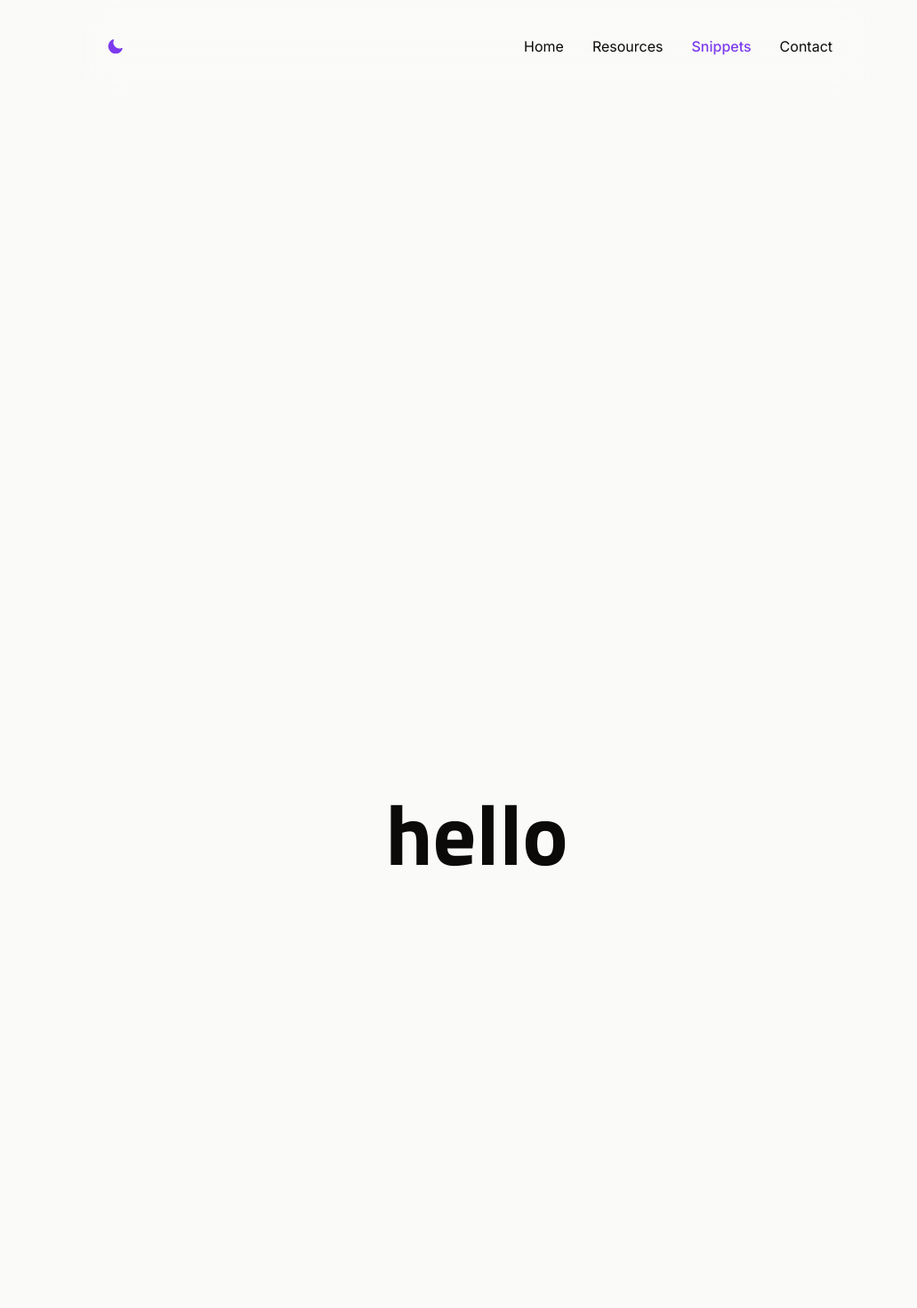
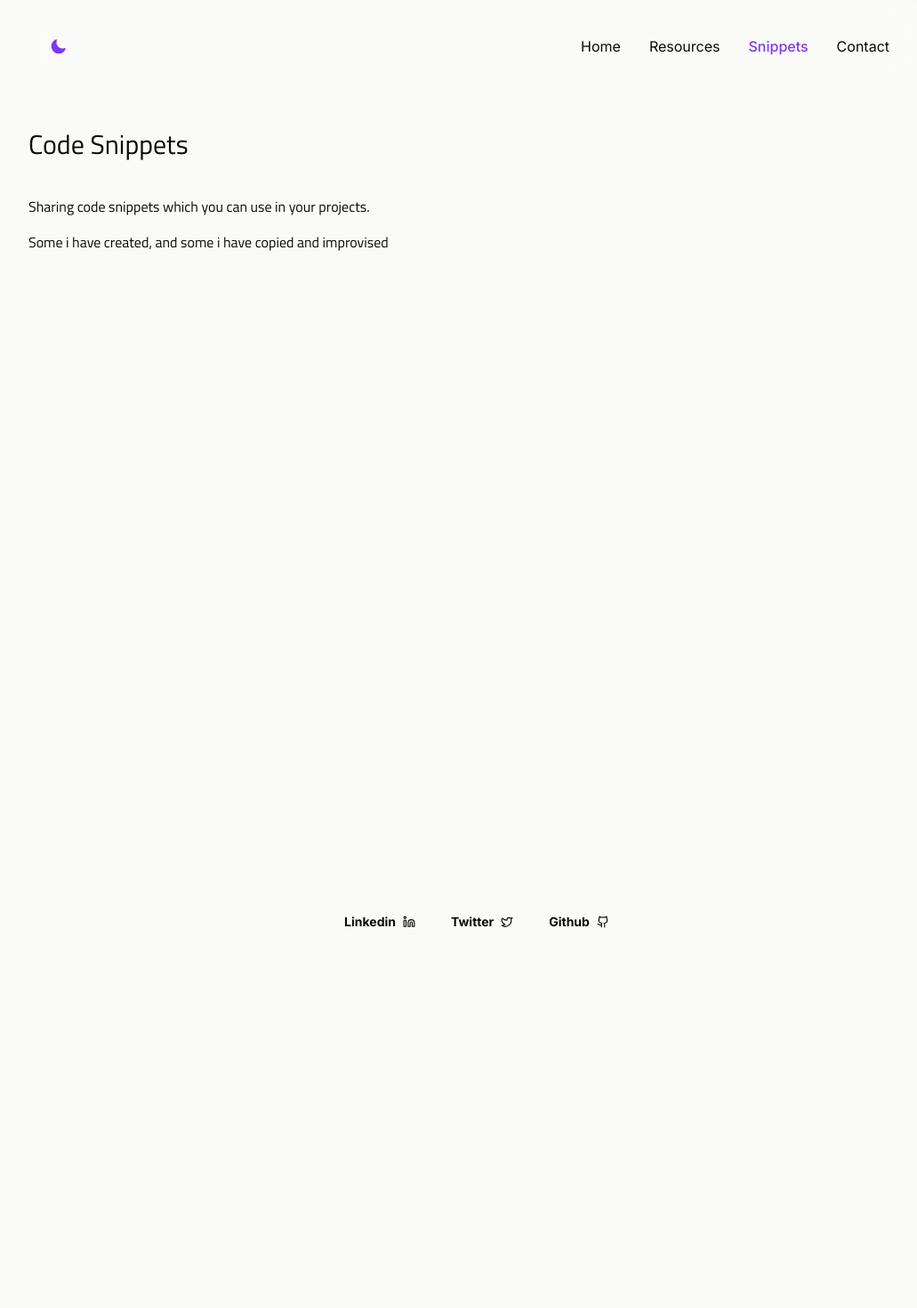
Before and after one commit to mxnan/pages-blogs, a Next.js app: page /snippets in a window 1280 px wide. Shown: the top 1470 px of the page at 89% size, without its empty margins (104-1135 px from the left). After the commit the page ends 1104 px from the top, so only its background shows below. Built offline with nearby package versions, Linux system fonts and the light colour scheme.

Commit message:
adding mdx components
to data/snippets

```diff
--- a/src/components/container/footer.tsx
+++ b/src/components/container/footer.tsx
@@ -4,7 +4,7 @@ import { GithubIcon, LinkedinIcon, TwitterIcon } from "lucide-react";
 
 const Footer = () => {
   return (
-    <footer className="flexcenter  max-w-4xl w-full p-16 mx-auto">
+    <footer className="flexcenter  max-w-4xl w-full p-12 mx-auto">
       <div className="flexcenter max-sm:flex-col gap-2">
         <Button
           variant={"ghost"}
--- a/src/components/container/navbar.tsx
+++ b/src/components/container/navbar.tsx
@@ -5,7 +5,7 @@ const Navbar = () => {
   return (
     <>
       {/* Navigation bar */}
-      <header className="sticky-nav font-title flex justify-between items-center max-w-4xl w-full p-8 mx-auto bg-opacity-60">
+      <header className="sticky-nav flex justify-between items-center max-w-5xl w-full p-8 mx-auto bg-opacity-60">
         {/* Dark mode toggle button */}
         <Themebutton />
         <Navlinks />
--- a/src/components/container/navlinks.tsx
+++ b/src/components/container/navlinks.tsx
@@ -5,7 +5,7 @@ import Mobilenav from "./mobile-nav";
 
 const Navlinks = () => {
   return (
-    <nav>
+    <nav className="font-title">
       {/* Desktop navigation links */}
       <div className="hidden sm:block">
         <Desktopnav />
--- a/src/pages/snippets/index.tsx
+++ b/src/pages/snippets/index.tsx
@@ -1,17 +1,22 @@
-import Container from '@/components/container/container'
-import React from 'react'
+import Container from "@/components/container/container";
+import React from "react";
 
 const Snippetspage = () => {
   return (
     <Container
-    title="Snippets"
-    description="Code snippets for display , edit and share"
+      title="Snippets"
+      description="Code snippets for display , edit and share"
     >
-    <div className="min-h-[200vh] flexcenter">
-      <p className="text-8xl font-bold font-body">hello</p>
-    </div>
-  </Container>
-  )
-}
+      <div className="max-w-5xl mx-auto w-full h-screen space-y-4 p-2 ">
+        <h1 className="text-3xl mb-10">Code Snippets</h1>
+        <p>Sharing code snippets which you can use in your projects.</p>
+        <p> Some i have created, and some i have copied and improvised</p>
+        <div className="w-full max-w-4xl mx-auto">
 
-export default Snippetspage
+        </div>
+      </div>
+    </Container>
+  );
+};
+
+export default Snippetspage;
```
Also changed, not shown: src/pages/data/snippets/mouse-follow.mdx (added, +14 -0 lines).
